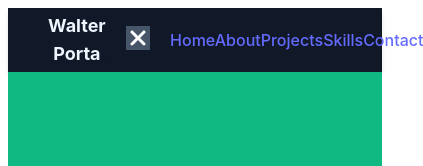
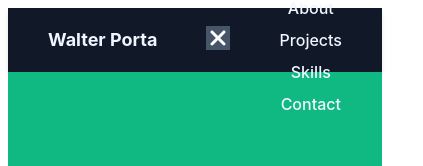
Before and after one commit to walterporta/portfoliowp, a React (Vite) app: page / in a window 390 px wide. Both pictures are taken after a click on the button 309 px from the left and 40 px from the top of the page. Shown: the top 166 px of the page, 423 px wide, since content can reach past the window. Built offline with nearby package versions, Linux system fonts and the light colour scheme.

Commit message:
solucionando colores del toggleMenu

```diff
--- a/src/components/Navbar.jsx
+++ b/src/components/Navbar.jsx
@@ -204,14 +204,14 @@ const NavBar = () => {
       </div>
 
       {isOpen && (
-        <div className="md:hidden">
+        <div className="md:hidden mt-2">
           <Link
             to="landing"
             spy={true}
             smooth={true}
             offset={0}
             duration={500}
-            className="cursor-pointer"
+            className="cursor-pointer block text-blue-50 hover:text-cyan-500 mb-2"
             onClick={toggleMenu}
           >
             Home
@@ -222,7 +222,7 @@ const NavBar = () => {
             smooth={true}
             offset={0}
             duration={500}
-            className="cursor-pointer"
+            className="cursor-pointer block text-blue-50 hover:text-cyan-500 mb-2"
             onClick={toggleMenu}
           >
             About
@@ -233,7 +233,7 @@ const NavBar = () => {
             smooth={true}
             offset={0}
             duration={500}
-            className="cursor-pointer"
+            className="cursor-pointer block text-blue-50 hover:text-cyan-500 mb-2"
             onClick={toggleMenu}
           >
             Projects
@@ -244,7 +244,7 @@ const NavBar = () => {
             smooth={true}
             offset={-70}
             duration={500}
-            className="cursor-pointer"
+            className="cursor-pointer block text-blue-50 hover:text-cyan-500 mb-2"
             onClick={toggleMenu}
           >
             Skills
@@ -255,7 +255,7 @@ const NavBar = () => {
             smooth={true}
             offset={-70}
             duration={500}
-            className="cursor-pointer"
+            className="cursor-pointer block text-blue-50 hover:text-cyan-500 mb-2"
             onClick={toggleMenu}
           >
             Contact
```
